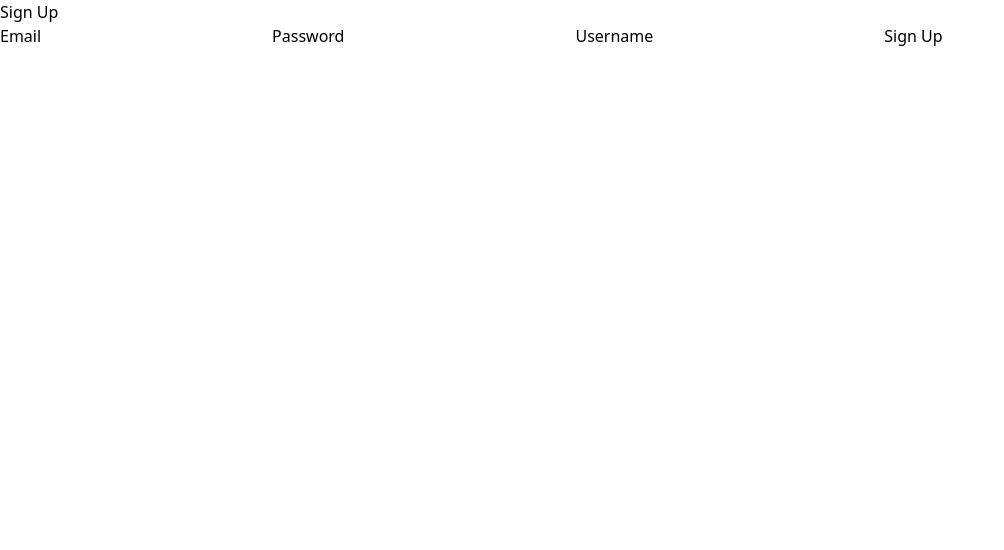
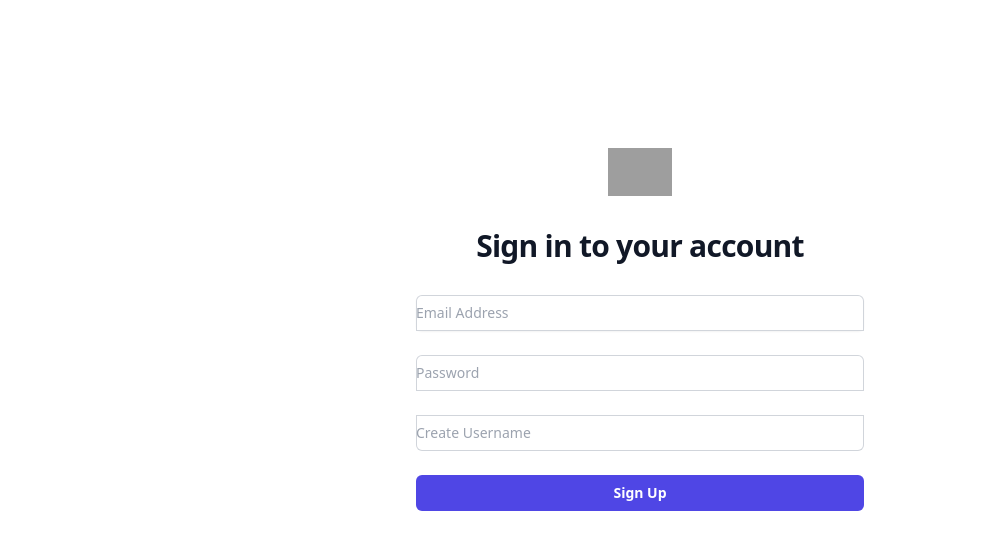
Before and after one commit to andrewjulian/mern-habit-tracker, a React (Vite) app in the folder client/: page /signup in a window 1280 px wide. Shown: the top 550 px of the page, without its empty margins (0-1004 px from the left). Built offline with nearby package versions, Linux system fonts and the light colour scheme; grey boxes are pictures that could not be loaded.

Commit message:
styling for signup page

```diff
--- a/client/src/Components/SignUp.jsx
+++ b/client/src/Components/SignUp.jsx
@@ -33,35 +33,67 @@
   };
 
   return (
-    <div>
-      <h1>Sign Up</h1>
-      <form onSubmit={handleSubmit}>
-        <label htmlFor="email">Email</label>
+    <div className="flex min-h-full items-center justify-center px-4 py-12 mt-[100px] sm:px-6 lg:px-8">
+      <div className="w-full max-w-md space-y-8">
+        <img
+          className="mx-auto h-12 w-auto"
+          src="https://tailwindui.com/img/logos/mark.svg?color=indigo&shade=600"
+          alt="Your Company"
+        />
+        <h2 className="mt-6 text-center text-3xl font-bold tracking-tight text-gray-900">
+          Sign in to your account
+        </h2>
+        <form className="mt-8 space-y-6" onSubmit={handleSubmit}>
+          <div className="-space-y-px rounded-md shadow-sm">
+            <label className="sr-only" htmlFor="email">
+              Email
+            </label>
             <input
               onChange={(e) => setEmail(e.target.value)}
               type="email"
               name="email"
               id="email"
               value={email}
+              className="relative block w-full rounded-t-md border-0 py-1.5 text-gray-900 ring-1 ring-inset ring-gray-300 placeholder:text-gray-400 focus:z-10 focus:ring-2 focus:ring-inset focus:ring-indigo-600 sm:text-sm sm:leading-6"
+              placeholder="Email Address"
             />
-        <label htmlFor="password">Password</label>
+          </div>
+          <div>
+            <label className="sr-only" htmlFor="password">
+              Password
+            </label>
             <input
               onChange={(e) => setPassword(e.target.value)}
               type="password"
               name="password"
               id="password"
               value={password}
+              className="relative block w-full rounded-t-md border-0 py-1.5 text-gray-900 ring-1 ring-inset ring-gray-300 placeholder:text-gray-400 focus:z-10 focus:ring-2 focus:ring-inset focus:ring-indigo-600 sm:text-sm sm:leading-6"
+              placeholder="Password"
             />
-        <label htmlFor="username">Username</label>
+          </div>
+          <div>
+            <label className="sr-only" htmlFor="username">
+              Username
+            </label>
             <input
               onChange={(e) => setUsername(e.target.value)}
               type="text"
               name="username"
               id="username"
               value={username}
+              className="relative block w-full rounded-b-md border-0 py-1.5 text-gray-900 ring-1 ring-inset ring-gray-300 placeholder:text-gray-400 focus:z-10 focus:ring-2 focus:ring-inset focus:ring-indigo-600 sm:text-sm sm:leading-6"
+              placeholder="Create Username"
             />
-        <button type="submit">Sign Up</button>
+          </div>
+          <button
+            className="group relative flex w-full justify-center rounded-md bg-indigo-600 px-3 py-2 text-sm font-semibold text-white hover:bg-indigo-500 focus-visible:outline focus-visible:outline-2 focus-visible:outline-offset-2 focus-visible:outline-indigo-600"
+            type="submit"
+          >
+            Sign Up
+          </button>
         </form>
+      </div>
     </div>
   );
 };
```
Lines whose indentation alone changed are shown as unchanged.
